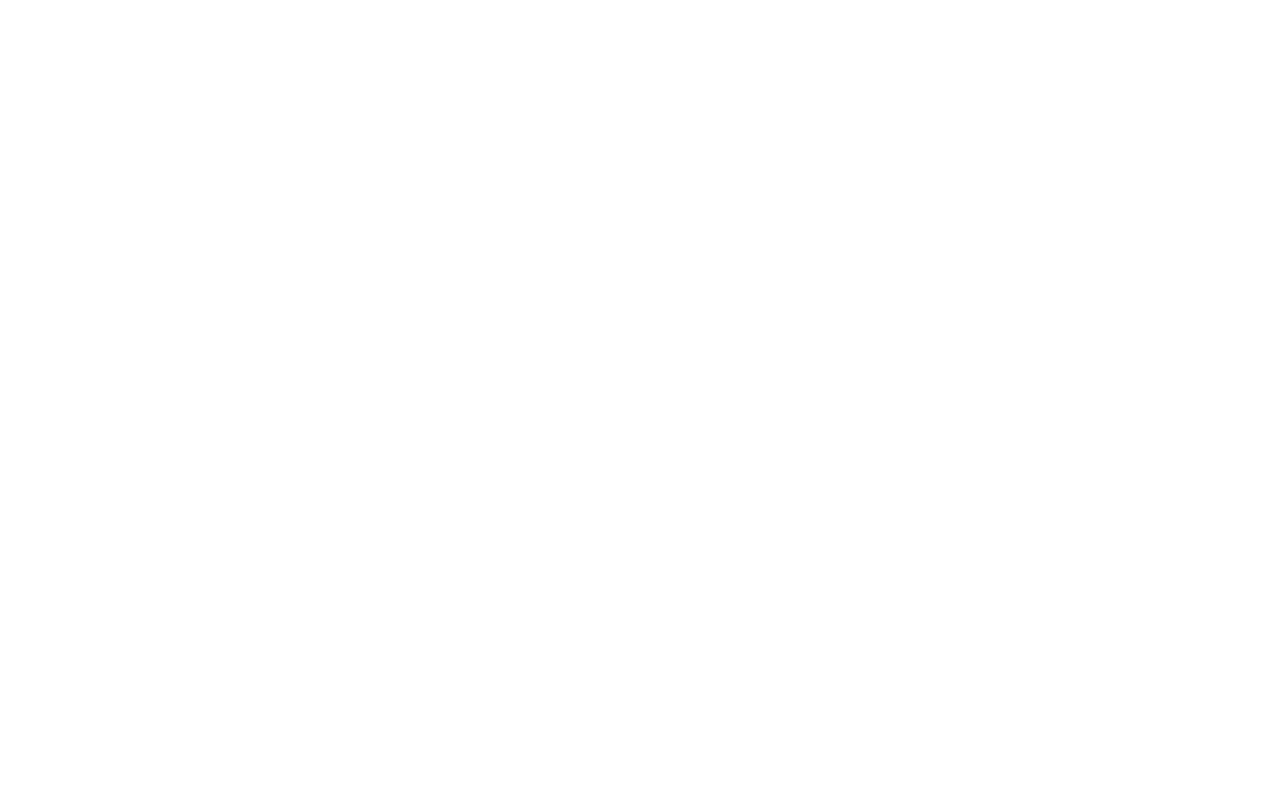
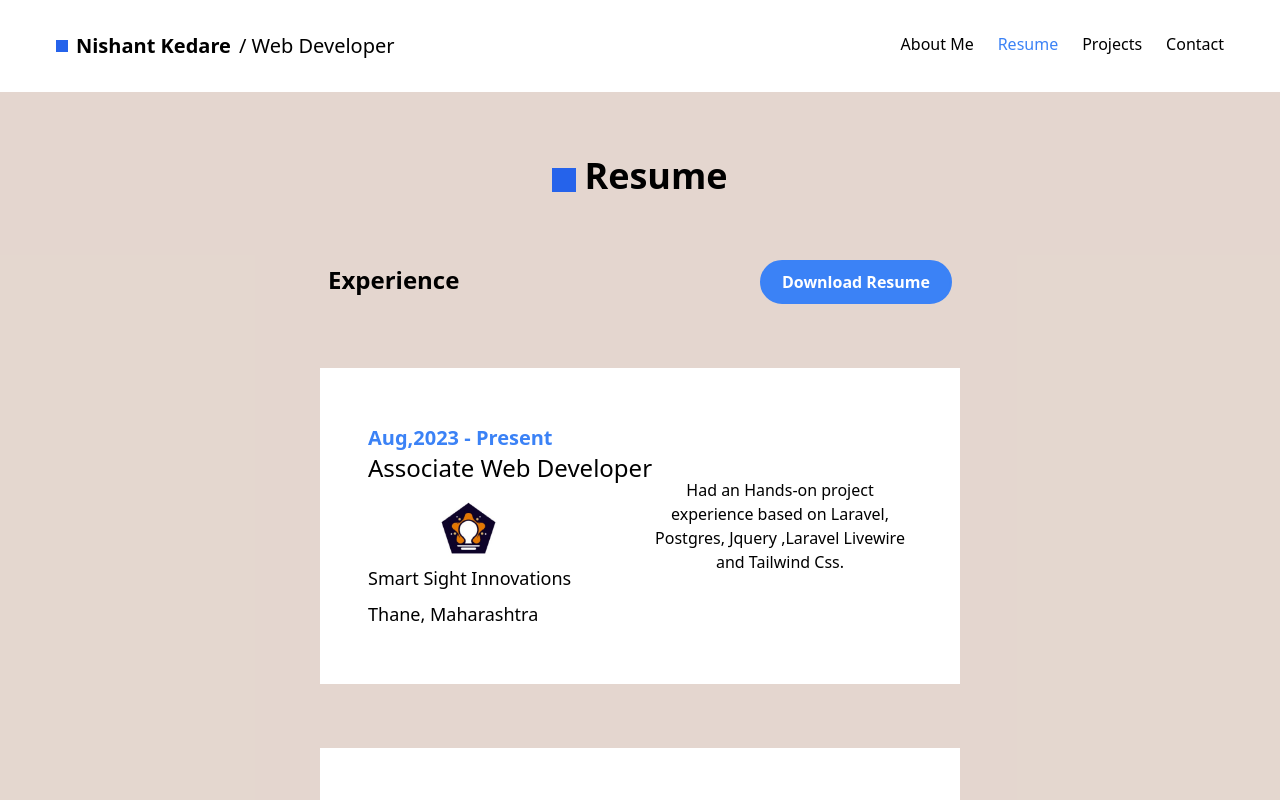
Before and after one commit to NishantKedare/portfolio, a React (Create React App) app in the folder portfolio/: page /portfolio/resume in a window 1280 px wide. Before the commit this address had no page. Shown: the top 800 px of the page. Built offline with nearby package versions, Linux system fonts and the light colour scheme.

Commit message:
Link Changes

```diff
--- a/portfolio/src/cards/ProfileCard.js
+++ b/portfolio/src/cards/ProfileCard.js
@@ -74,7 +74,7 @@
             <div className="text-xl font-bold">Here's who I am & what I do</div>
             <div className="flex justify-between w-full gap-6 h-min px-10">
               <Link
-                to="/resume"
+                to="/portfolio/resume"
                 className="select-none border-2 py-1 w-1/2 text-center transition-colors duration-500 font-semibold rounded-full border-blue-500 bg-blue-500 hover:bg-white text-white hover:text-black"
               >
                 Resume
--- a/portfolio/src/index.js
+++ b/portfolio/src/index.js
@@ -12,13 +12,13 @@
         <Route path="/portfolio" element={<AboutMe />}>
           <Route index element={<AboutMe />} />
         </Route>
-        <Route path="/resume" element={<Resume />}>
+        <Route path="/portfolio/resume" element={<Resume />}>
           <Route index element={<Resume />} />
         </Route>
-        <Route path="/projects" element={<Project />}>
+        <Route path="/portfolio/projects" element={<Project />}>
           <Route index element={<Project />} />
         </Route>
-        <Route path="/contact" element={<Contact />}>
+        <Route path="/portfolio/contact" element={<Contact />}>
           <Route index element={<Contact />} />
         </Route>
       </Routes>
--- a/portfolio/src/pages/Header.js
+++ b/portfolio/src/pages/Header.js
@@ -36,10 +36,10 @@
             About Me
           </Link>
           <Link
-            to="/resume"
+            to="/portfolio/resume"
             className={
               "hover:text-blue-500 select-none " +
-              (currentPath == "/resume" ? "text-blue-500" : "")
+              (currentPath == "/portfolio/resume" ? "text-blue-500" : "")
             }
           >
             Resume
@@ -118,13 +118,13 @@
             About Me
           </Link>
           <Link
-            to="/resume"
+            to="/portfolio/resume"
             onClick={() => {
               setmoreOptionsButton(!moreOptionsButton);
             }}
             className={
               "hover:text-blue-500 font-bold text-2xl select-none w-min px-3 " +
-              (currentPath == "/resume" ? "text-blue-500" : "")
+              (currentPath == "/portfolio/resume" ? "text-blue-500" : "")
             }
           >
             Resume
```
